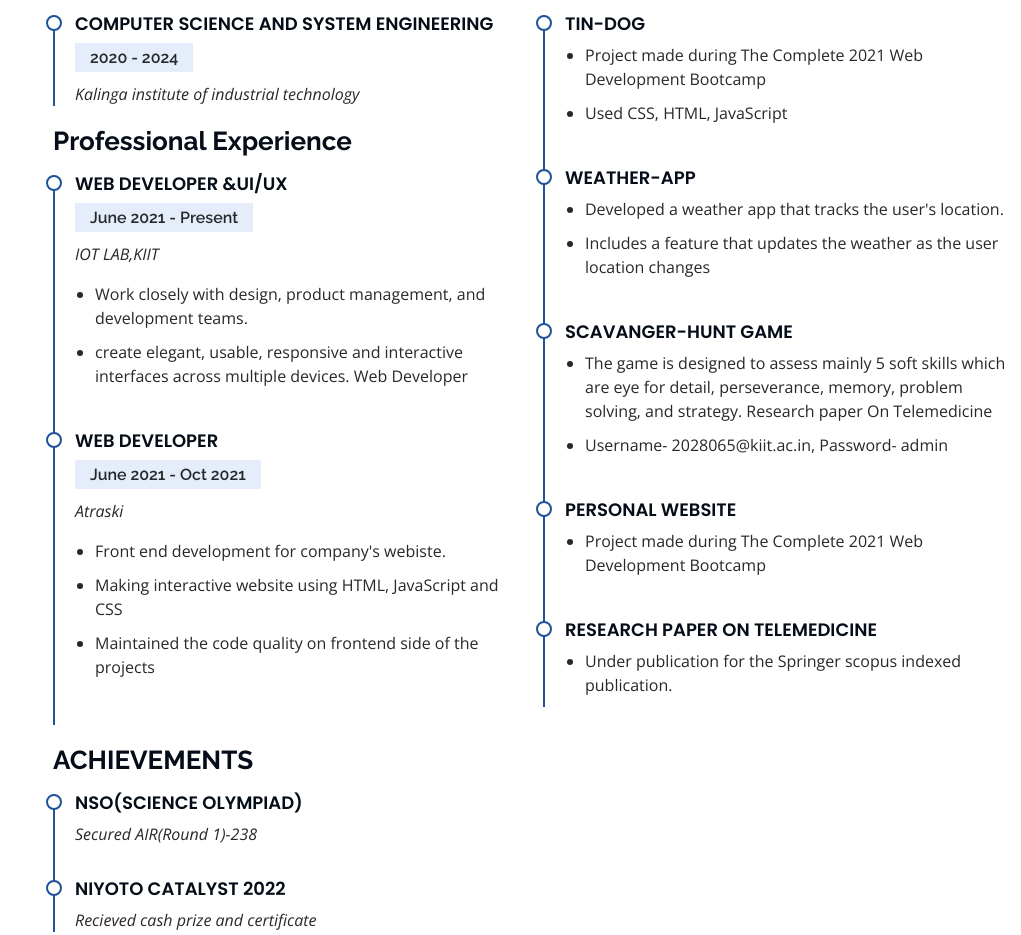
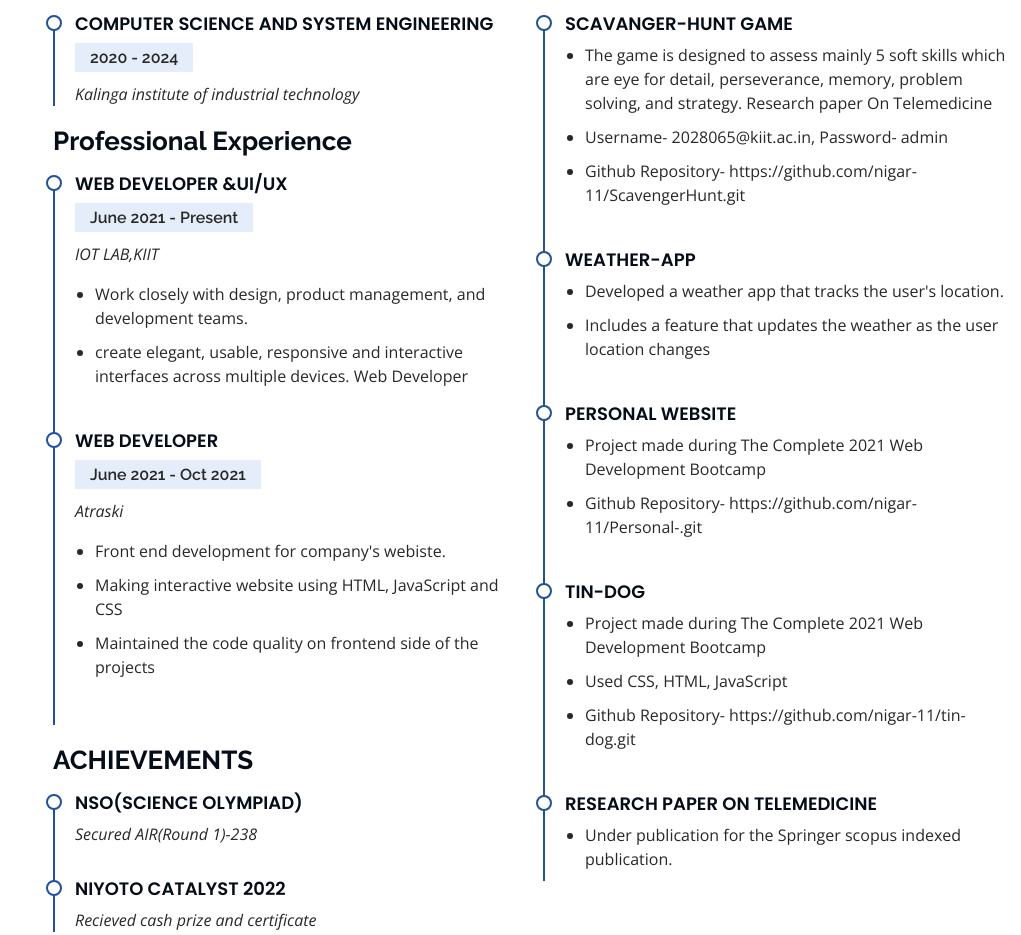
Before and after one commit to nigar-11/Project, a plain HTML site: page index.html in a window 1280 px wide. Shown: the part 2051-2986 px from the top of the page, without its empty margins (259-1280 px from the left). Drawn offline with nearby package versions, Linux system fonts and the light colour scheme.

Commit message:
Add files via upload

```diff
--- a/index.html
+++ b/index.html
@@ -5,7 +5,7 @@
   <meta charset="utf-8">
   <meta content="width=device-width, initial-scale=1.0" name="viewport">
 
-  <title> Nigar Hussain </title>
+  <title>Nigar Hussain </title>
   <meta content="" name="description">
   <meta content="" name="keywords">
 
@@ -107,7 +107,7 @@ oriented skills.<br>
                 <ul>
 
                   <li><i class="bi bi-chevron-right"></i> <strong>Degree:</strong> <span>Major in cse</span></li>
-                  <li><i class="bi bi-chevron-right"></i> <strong>PhEmailone:</strong> <span>2028065@kiit.ac.in</span></li>
+                  <li><i class="bi bi-chevron-right"></i> <strong>Email:</strong> <span>2028065@kiit.ac.in</span></li>
                   <li><i class="bi bi-chevron-right"></i> <strong>Freelance:</strong> <span>Available</span></li>
                 </ul>
               </div>
@@ -232,10 +232,13 @@ projects</li>
           <div class="col-lg-6" data-aos="fade-up" data-aos-delay="100">
             <h3 class="resume-title">Projects</h3>
             <div class="resume-item">
-              <h4>Tin-Dog </h4>
+              <h4>scavanger-hunt Game</h4>
               <ul>
-                <li>Project made during The Complete 2021 Web Development Bootcamp</li>
-                <li>Used CSS, HTML, JavaScript</li>
+                <li>The game is designed to assess mainly 5 soft skills which are eye
+            for detail, perseverance, memory, problem solving, and strategy. Research paper On Telemedicine</li>
+              <li> Username- 2028065@kiit.ac.in, Password- admin </li>
+              <li> Github Repository- https://github.com/nigar-11/ScavengerHunt.git</li>
+
               </ul>
             </div>
             <div class="resume-item">
@@ -245,20 +248,21 @@ projects</li>
                 <li>Includes a feature that updates the weather as the user location changes</li>
               </ul>
             </div>
-            <div class="resume-item">
-              <h4>scavanger-hunt Game</h4>
-              <ul>
-                <li>The game is designed to assess mainly 5 soft skills which are eye
-for detail, perseverance, memory, problem solving, and strategy. Research paper On Telemedicine</li>
-              <li> Username- 2028065@kiit.ac.in, Password- admin </li>
 
-              </ul>
-            </div>
             <div class="resume-item">
               <h4>Personal Website</h4>
               <ul>
                 <li>Project made during The Complete 2021 Web Development
 Bootcamp</li>
+<li> Github Repository- https://github.com/nigar-11/Personal-.git</li>
+              </ul>
+            </div>
+            <div class="resume-item">
+              <h4>Tin-Dog </h4>
+              <ul>
+                <li>Project made during The Complete 2021 Web Development Bootcamp</li>
+                <li>Used CSS, HTML, JavaScript</li>
+                <li> Github Repository- https://github.com/nigar-11/tin-dog.git</li>
               </ul>
             </div>
             <div class="resume-item">
```
